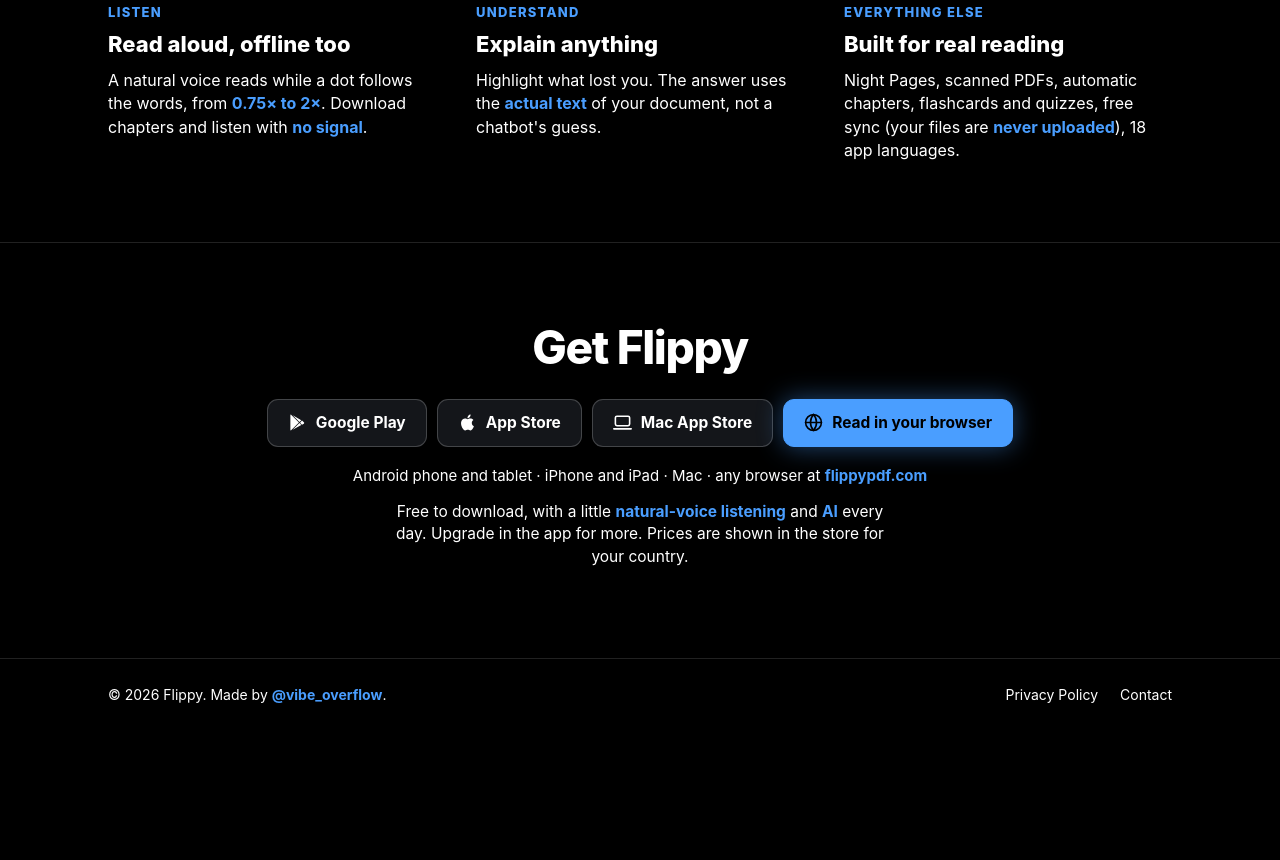
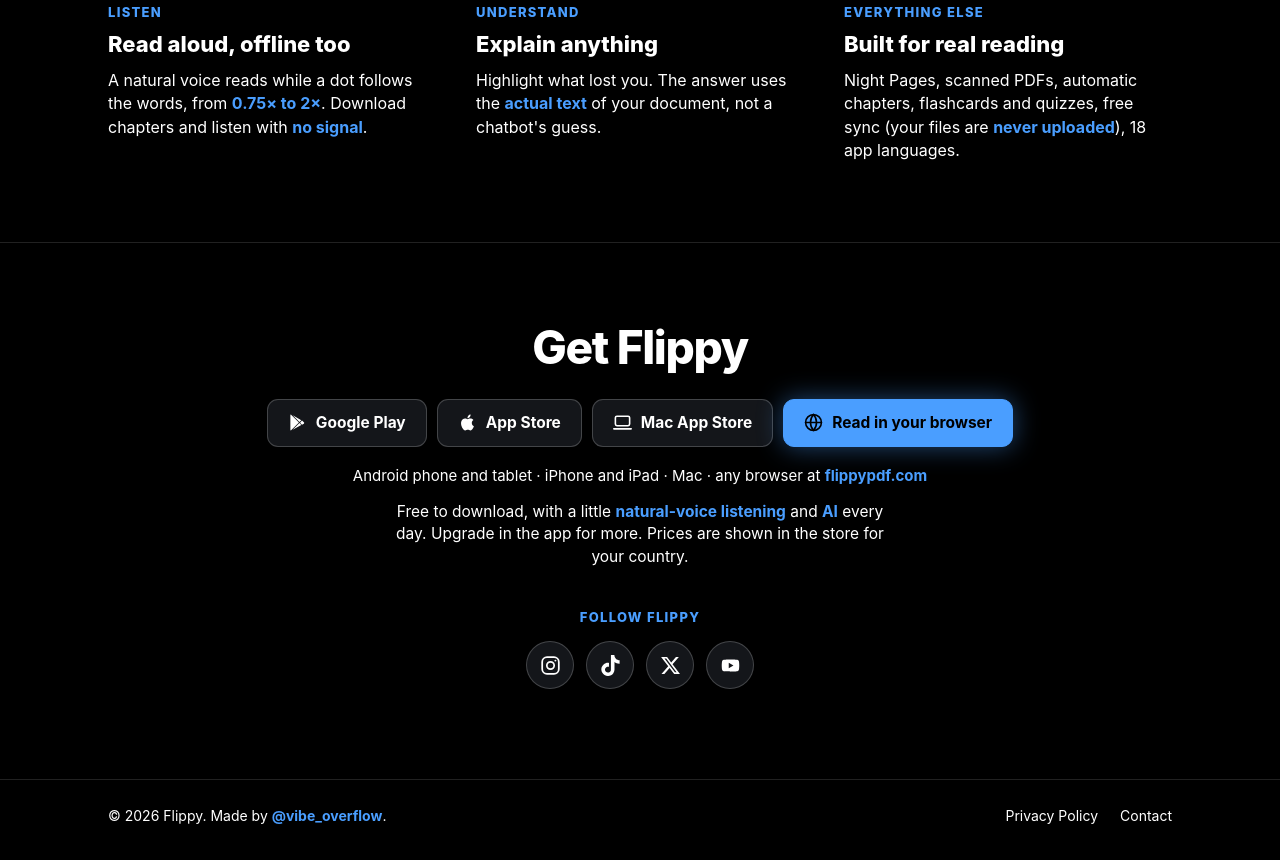
Before and after one commit to flippypdf/flippy, a plain HTML site: page index.html in a window 1280 px wide. Shown: the part 4435-5295 px from the top of the page. Before the commit the page ends 5175 px from the top, so only its background shows below. Drawn offline with Linux system fonts and the light colour scheme.

Commit message:
Landing: Follow Flippy row under Get Flippy (Instagram, TikTok, X, YouTube), round icon buttons, open in a new tab
Co-Authored-By: Claude Opus 5.5 <noreply@anthropic.com>

```diff
--- a/index.html
+++ b/index.html
@@ -114,6 +114,11 @@
     .get .devices { margin-top: 18px; font-size: 15px; }
     .get .note { margin: 14px auto 0; max-width: 32em; font-size: 15.5px; }
 
+    .follow { margin-top: 40px; }
+    .socials { display: flex; gap: 12px; justify-content: center; margin-top: 14px; }
+    .socials a { display: inline-flex; align-items: center; justify-content: center; width: 48px; height: 48px; border-radius: 50%; background: #14161a; border: 1px solid var(--edge); transition: transform .15s ease; }
+    .socials a:hover, .socials a:focus-visible { transform: translateY(-1px); border-color: var(--blue); color: var(--blue); }
+    .socials svg { width: 21px; height: 21px; }
     footer { border-top: 1px solid var(--rule); padding: 26px 0 34px; font-size: 14px; }
     footer .wrap { display: flex; justify-content: space-between; flex-wrap: wrap; gap: 14px; }
     footer .links { display: flex; gap: 22px; }
@@ -133,7 +138,7 @@
       .step .inline { display: flex; margin-top: 26px; }
       .why { grid-template-columns: 1fr; gap: 26px; padding: 60px 0; }
     }
-    @media (prefers-reduced-motion: reduce) { html { scroll-behavior: auto; } .store { transition: none; } .sticky .screen img { transition: none; } }
+    @media (prefers-reduced-motion: reduce) { html { scroll-behavior: auto; } .store, .socials a { transition: none; } .sticky .screen img { transition: none; } }
   </style>
 </head>
 <body>
@@ -208,6 +213,12 @@
     <div class="stores" data-stores></div>
     <p class="devices">Android phone and tablet · iPhone and iPad · Mac · any browser at <b><a href="https://flippypdf.com" target="_blank" rel="noopener">flippypdf.com</a></b></p>
     <p class="note">Free to download, with a little <b>natural-voice listening</b> and <b>AI</b> every day. Upgrade in the app for more. Prices are shown in the store for your country.</p>
+    <div class="follow"><div class="label">Follow Flippy</div><div class="socials">
+      <a href="https://www.instagram.com/flippypdf/" target="_blank" rel="noopener" aria-label="Flippy on Instagram" title="Flippy on Instagram"><svg viewBox="0 0 24 24" fill="none" stroke="currentColor" stroke-width="2" aria-hidden="true"><rect x="2.5" y="2.5" width="19" height="19" rx="5.5"/><circle cx="12" cy="12" r="4.2"/><circle cx="17.6" cy="6.4" r="1.1" fill="currentColor" stroke="none"/></svg></a>
+      <a href="https://www.tiktok.com/@flippypdf" target="_blank" rel="noopener" aria-label="Flippy on TikTok" title="Flippy on TikTok"><svg viewBox="0 0 24 24" fill="currentColor" aria-hidden="true"><path d="M12.5.02c1.31-.02 2.61-.01 3.91-.02.08 1.53.63 3.09 1.75 4.17 1.12 1.11 2.7 1.62 4.24 1.79v4.03c-1.44-.05-2.89-.35-4.2-.97-.57-.26-1.1-.59-1.62-.93-.01 2.92.01 5.84-.02 8.75-.08 1.4-.54 2.79-1.35 3.94-1.31 1.92-3.58 3.17-5.91 3.21-1.43.08-2.86-.31-4.08-1.03-2.02-1.19-3.44-3.37-3.65-5.71-.02-.5-.03-1-.01-1.49.18-1.9 1.12-3.72 2.58-4.96 1.66-1.44 3.98-2.13 6.15-1.72.02 1.48-.04 2.96-.04 4.44-.99-.32-2.15-.23-3.02.37-.63.41-1.11 1.04-1.36 1.75-.21.51-.15 1.07-.14 1.61.24 1.64 1.82 3.02 3.5 2.87 1.12-.01 2.19-.66 2.77-1.61.19-.33.4-.67.41-1.06.1-1.79.06-3.57.07-5.36.01-4.03-.01-8.05.02-12.07z"/></svg></a>
+      <a href="https://x.com/vibe_overflow" target="_blank" rel="noopener" aria-label="Flippy on X" title="Flippy on X"><svg viewBox="0 0 24 24" fill="currentColor" aria-hidden="true"><path d="M18.24 2.25h3.31l-7.23 8.26 8.5 11.24h-6.65l-5.21-6.82-5.97 6.82H1.68l7.73-8.84L1.25 2.25h6.83l4.71 6.23zm-1.16 17.52h1.83L7.08 4.13H5.12z"/></svg></a>
+      <a href="https://www.youtube.com/@flippypdf" target="_blank" rel="noopener" aria-label="Flippy on YouTube" title="Flippy on YouTube"><svg viewBox="0 0 24 24" fill="currentColor" fill-rule="evenodd" aria-hidden="true"><path d="M21.6 7.2a2.5 2.5 0 0 0-1.8-1.8C18.2 5 12 5 12 5s-6.2 0-7.8.4a2.5 2.5 0 0 0-1.8 1.8C2 8.8 2 12 2 12s0 3.2.4 4.8a2.5 2.5 0 0 0 1.8 1.8C5.8 19 12 19 12 19s6.2 0 7.8-.4a2.5 2.5 0 0 0 1.8-1.8c.4-1.6.4-4.8.4-4.8s0-3.2-.4-4.8zM10 15.2V8.8l5.4 3.2z"/></svg></a>
+    </div></div>
   </div></section>
 
   <footer><div class="wrap">
```
